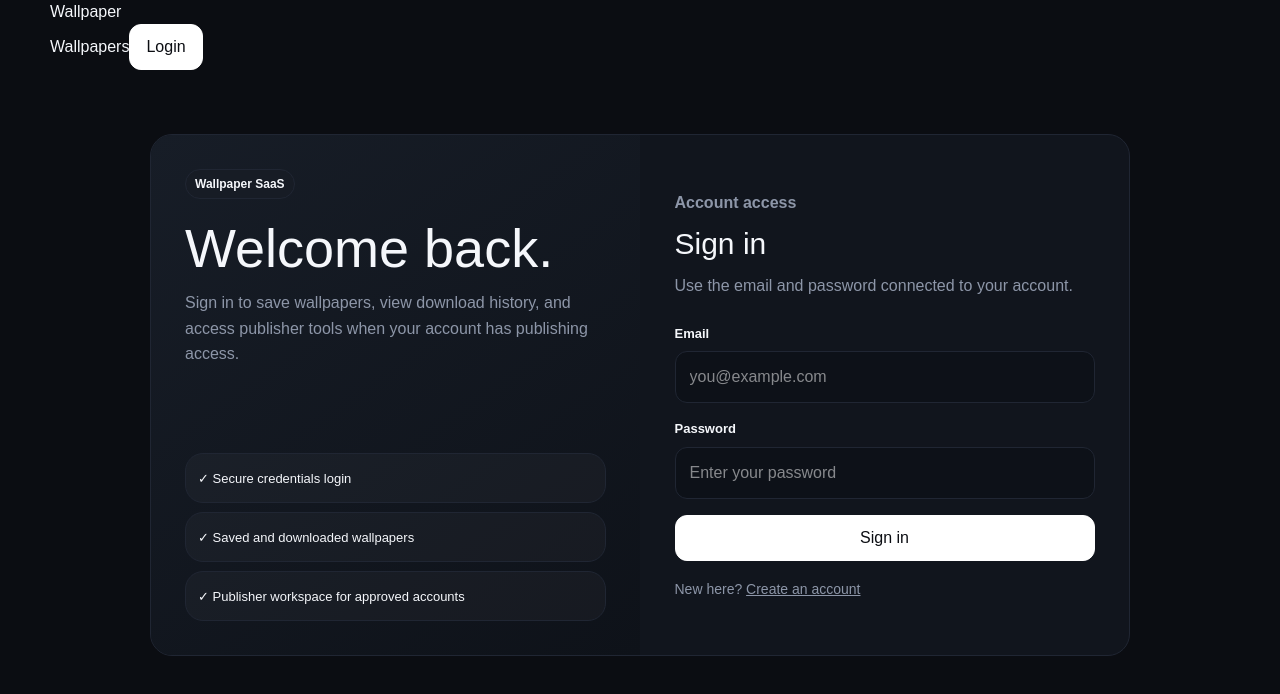
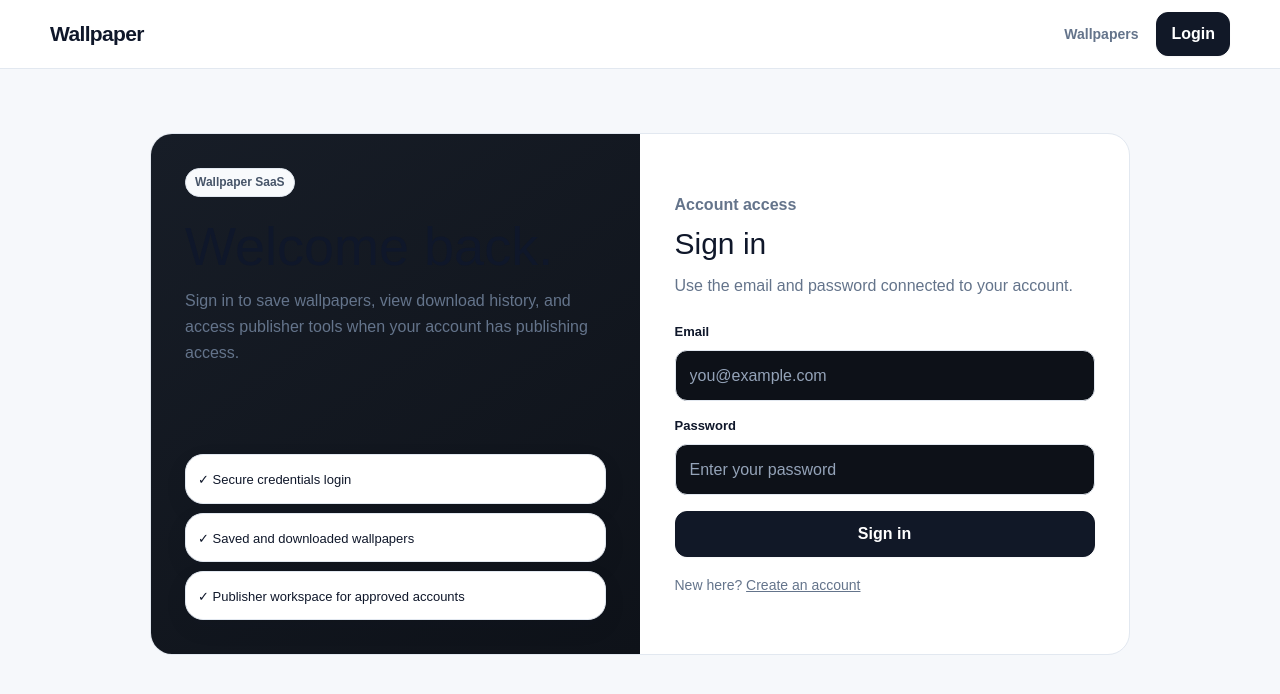
Before and after one commit to labsadik/wallpaper_app, a Next.js app: page /login in a window 1280 px wide. Shown: the top 694 px of the page. Built offline with nearby package versions, Linux system fonts and the light colour scheme; no server answers.

Commit message:
style: apply consistent light theme across the app

```diff
--- a/app/globals.css
+++ b/app/globals.css
@@ -1,37 +1,152 @@
 @import "tailwindcss";
 
-:root{--bg:#0b0d12;--panel:#11151d;--text:#f5f7fb;--muted:#8d96a8;--line:#202633}
+:root{
+  --bg:#f6f8fb;
+  --panel:#ffffff;
+  --card:#ffffff;
+  --text:#0f172a;
+  --muted:#64748b;
+  --line:#e2e8f0;
+  --line-strong:#cbd5e1;
+  --input:#ffffff;
+  --soft:#f8fafc;
+  --soft-2:#f1f5f9;
+  --accent:#111827;
+  --accent-text:#ffffff;
+  --success-bg:#ecfdf5;
+  --success-text:#047857;
+}
+
 *{box-sizing:border-box}
 html,body{margin:0;min-height:100%;background:var(--bg);color:var(--text)}
-body{font-family:Arial,Helvetica,sans-serif}
+body{font-family:Arial,Helvetica,sans-serif;line-height:1.45}
 a{color:inherit;text-decoration:none}
-button,input,select{font:inherit}
+button,input,select,textarea{font:inherit}
+button{cursor:pointer}
 button:disabled{cursor:not-allowed;opacity:.6}
-img{max-width:100%}
+img{max-width:100%;-webkit-user-drag:none;user-drag:none;user-select:none;-webkit-user-select:none}
 .container{width:min(1180px,calc(100% - 32px));margin-inline:auto}
-.card{background:var(--panel);border:1px solid var(--line);border-radius:18px}
-.btn{display:inline-flex;align-items:center;justify-content:center;border-radius:12px;padding:10px 16px;border:1px solid var(--line);background:#171c25}
-.btn-primary{background:#fff;color:#0b0d12;border-color:#fff}
+
+.site-header{
+  position:sticky;
+  top:0;
+  z-index:50;
+  background:rgba(255,255,255,.92);
+  color:var(--text);
+  border-bottom:1px solid var(--line);
+  backdrop-filter:blur(16px);
+}
+.site-header-inner{min-height:68px;display:flex;align-items:center;justify-content:space-between;gap:18px}
+.brand{font-weight:900;font-size:21px;letter-spacing:-.03em}
+.site-nav{display:flex;align-items:center;justify-content:flex-end;gap:8px;flex-wrap:wrap}
+.nav-link{padding:9px 10px;border-radius:10px;color:var(--muted);font-weight:700;font-size:14px}
+.nav-link:hover{background:var(--soft);color:var(--text)}
+.nav-account{display:flex;align-items:center;gap:8px;margin-left:3px}
+.account-chip{display:inline-flex;align-items:center;gap:8px;padding:5px 9px 5px 6px;border:1px solid var(--line);background:var(--soft);border-radius:999px;max-width:230px}
+.account-avatar{display:grid;place-items:center;width:28px;height:28px;border-radius:50%;background:var(--accent);color:#fff;font-size:12px;font-weight:900}
+.account-name{overflow:hidden;text-overflow:ellipsis;white-space:nowrap;font-size:13px;font-weight:800}
+.header-logout{padding:9px 12px}
+
+.card{
+  background:var(--card)!important;
+  color:var(--text)!important;
+  border:1px solid var(--line);
+  border-radius:18px;
+  box-shadow:0 8px 26px rgba(15,23,42,.055);
+}
+.btn{
+  display:inline-flex;
+  align-items:center;
+  justify-content:center;
+  gap:7px;
+  min-height:40px;
+  border-radius:12px;
+  padding:9px 14px;
+  border:1px solid var(--line-strong);
+  background:#fff;
+  color:var(--text);
+  font-weight:800;
+  box-shadow:0 1px 2px rgba(15,23,42,.04);
+  transition:transform .15s ease,box-shadow .15s ease,background .15s ease,border-color .15s ease;
+}
+.btn:hover:not(:disabled){transform:translateY(-1px);box-shadow:0 7px 18px rgba(15,23,42,.08);background:#f8fafc}
+.btn-primary{background:var(--accent)!important;color:var(--accent-text)!important;border-color:var(--accent)!important}
+.btn-primary:hover:not(:disabled){background:#1f2937!important}
 .muted{color:var(--muted)}
-.badge{display:inline-flex;align-items:center;gap:6px;padding:5px 9px;border:1px solid var(--line);border-radius:999px;background:#171c25;font-size:12px;font-weight:700}
-.badge-selected{background:#fff;color:#0b0d12;border-color:#fff}
+.badge{
+  display:inline-flex;
+  align-items:center;
+  gap:6px;
+  padding:5px 9px;
+  border:1px solid var(--line);
+  border-radius:999px;
+  background:var(--soft);
+  color:#475569;
+  font-size:12px;
+  font-weight:800;
+}
+.badge-selected{background:var(--accent);color:#fff;border-color:var(--accent)}
+.published-at{display:inline-block;color:#64748b;font-size:12px;font-weight:700}
+.theme-input,.theme-select{
+  min-height:42px;
+  padding:10px 12px;
+  border-radius:11px;
+  border:1px solid var(--line-strong);
+  background:var(--input)!important;
+  color:var(--text)!important;
+  outline:none;
+}
+.theme-input:focus,.theme-select:focus,input:focus,select:focus,textarea:focus{border-color:#94a3b8;box-shadow:0 0 0 3px rgba(148,163,184,.18)}
+input,select,textarea{border-color:var(--line-strong)}
+input::placeholder,textarea::placeholder{color:#94a3b8}
+option{background:#fff;color:#0f172a}
+
+.wallpaper-grid{display:grid;grid-template-columns:repeat(auto-fill,minmax(240px,1fr));gap:18px}
+.wallpaper-card{overflow:hidden}
+.wallpaper-card-media{display:block}
+.wallpaper-card-image{position:relative;aspect-ratio:16/10;background:#eef2f7}
+.wallpaper-card-overlay{position:absolute;inset:auto 10px 10px 10px;display:flex;justify-content:space-between;align-items:center;gap:8px}
+.wallpaper-card-devices{display:flex;gap:5px;flex-wrap:wrap;justify-content:flex-end}
+.wallpaper-card-body{padding:16px}
+.wallpaper-card-body h3{margin:0 0 8px;font-size:18px;line-height:1.25;overflow-wrap:anywhere}
+.wallpaper-card-footer{display:flex;justify-content:space-between;align-items:center;gap:10px;flex-wrap:wrap;margin-top:12px}
+.wallpaper-metrics{display:flex;gap:14px;font-size:13px}
+
 .upload-layout{display:grid;grid-template-columns:minmax(0,1.2fr) minmax(320px,.8fr);gap:20px;align-items:start}
+.device-choice{
+  width:100%;
+  padding:14px;
+  text-align:left;
+  border:1px solid var(--line);
+  border-radius:14px;
+  background:var(--soft);
+  color:var(--text);
+  transition:transform .15s ease,border-color .15s ease,box-shadow .15s ease,background .15s ease;
+}
+.device-choice:hover{transform:translateY(-1px);border-color:#94a3b8}
+.device-choice.is-selected{border-color:#111827;background:#fff;box-shadow:0 0 0 2px #111827 inset}
+.device-choice-status{font-size:12px;font-weight:900;padding:4px 7px;border-radius:999px;background:#e2e8f0;color:#64748b}
+.device-choice.is-selected .device-choice-status{background:#111827;color:#fff}
+.image-upload-surface{border-color:#cbd5e1!important;background:var(--input)!important}
+.image-upload-surface:hover{border-color:#94a3b8!important;background:#fbfdff!important}
+.progress-track{height:8px;border-radius:999px;background:#e2e8f0;overflow:hidden}
+.progress-value{height:100%;border-radius:inherit;background:#111827;transition:width .25s ease}
+.info-card,.result-card{padding:16px;display:grid;gap:9px}
+.result-card{border-color:#cbd5e1}
+.empty-state{padding:28px}
+.empty-state h2{margin:0 0 8px;font-size:22px}
+
+.auth-grid{transition:grid-template-columns .2s ease}
+.auth-hero{padding:34px;display:flex;flex-direction:column;justify-content:space-between;min-height:520px;background:linear-gradient(145deg,#eef2ff,#f8fafc)!important}
+.auth-hero .card{background:rgba(255,255,255,.75)!important}
+.auth-panel{padding:34px;display:grid;align-content:center}
+.auth-panel input{width:100%}
+
 .admin-post-row{display:grid;grid-template-columns:minmax(140px,230px) minmax(0,1fr) auto;gap:16px;align-items:center}
-.auth-grid{transition:grid-template-columns .2s ease}
-@media (max-width:900px){
-  .upload-layout{grid-template-columns:1fr}
-  .sticky-preview{position:static!important}
-}
-@media (max-width:760px){
-  .container{width:min(100% - 20px,1180px)}
-  .device-grid{grid-template-columns:1fr!important}
-  .auth-grid{grid-template-columns:1fr!important}
-  .auth-grid>section:first-child{min-height:auto!important}
-  .auth-grid>section{padding:26px!important}
-  .admin-post-row{grid-template-columns:1fr}
-}
+.sticky-preview{position:sticky;top:88px}
+.protected-image{pointer-events:auto;-webkit-user-drag:none;user-drag:none;user-select:none;-webkit-user-select:none}
+.site-section{margin-top:28px}
 
-:root{--card:#11151d}
 .landing-shell{min-height:calc(100vh - 68px);background:#fff;color:#111827}
 body:has(.landing-shell) header{background:#fff;color:#111827;border-bottom:1px solid #e5e7eb!important}
 body:has(.landing-shell) header .muted{color:#64748b}
@@ -58,7 +173,21 @@ body:has(.landing-shell) header .btn{background:#f8fafc;color:#111827;border-col
 .landing-card-body>span:last-child{font-size:13px;font-weight:800;color:#475569}
 .landing-badge{display:inline-flex;padding:5px 8px;border-radius:999px;background:#f1f5f9;color:#475569;font-size:11px;font-weight:800;border:1px solid #e2e8f0}
 .landing-empty{display:grid;gap:7px;padding:28px;border:1px dashed #cbd5e1;border-radius:18px;background:#f8fafc;color:#334155}
-@media(max-width:760px){
+
+@media (max-width:900px){
+  .upload-layout{grid-template-columns:1fr}
+  .sticky-preview{position:static!important}
+}
+@media (max-width:760px){
+  .container{width:min(100% - 20px,1180px)}
+  .device-grid{grid-template-columns:1fr!important}
+  .auth-grid{grid-template-columns:1fr!important}
+  .auth-grid>section:first-child{min-height:auto!important}
+  .auth-grid>section{padding:26px!important}
+  .admin-post-row{grid-template-columns:1fr}
+  .site-nav{gap:4px}
+  .account-name{display:none}
+  .nav-account{gap:5px}
   .landing-hero{padding:60px 0 42px}
   .landing-hero p{font-size:17px}
   .landing-grid{grid-template-columns:1fr}
```
